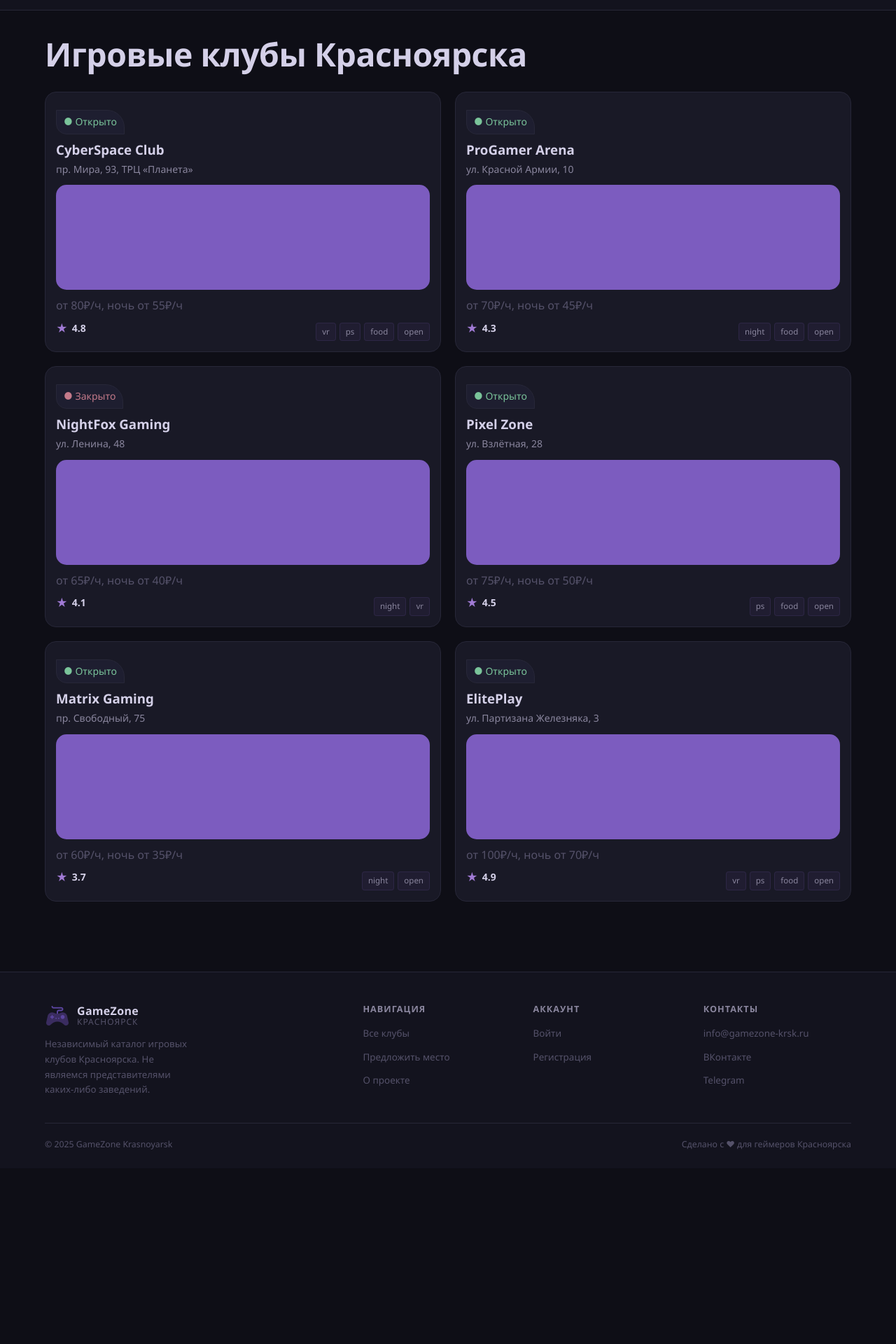
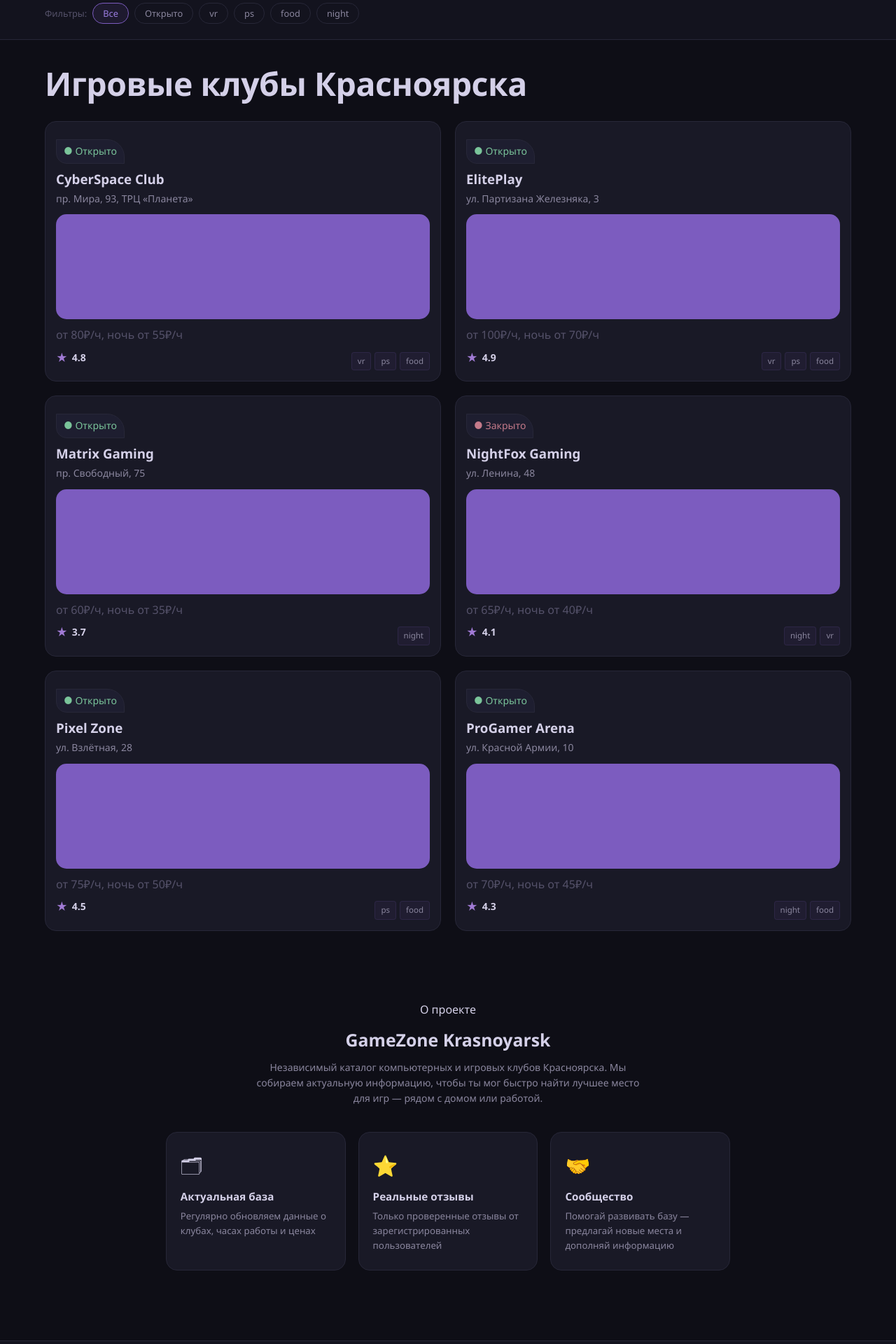
Before and after one commit to bruhanovaolga940-cmd/GameZone, a React (Vite) app: page / in a window 1280 px wide. Shown: the part 640-2560 px from the top of the page at 70% size. Before the commit the page ends 2309 px from the top, so only its background shows below. Built offline with nearby package versions, Linux system fonts and the light colour scheme.

Commit message:
add filters, scroll by id, scroll to top

```diff
--- a/src/App.jsx
+++ b/src/App.jsx
@@ -11,12 +11,16 @@ import Clubs from "./pages/Clubs.jsx";
 import ClubDetailPage from "./pages/ClubDetaiPage.jsx";
 import Footer from "./assets/components/footer/Footer.jsx";
 
+import ScrollToTop from "./assets/utilites/ScrollToTop.jsx";
+import ScrollToTopBtn from "./assets/utilites/ScrollToTopBtn.jsx";
+
 function App() {
 
   return (
     <div className="App">
 
       <Router>
+        <ScrollToTop />
         <Header />
         <Routes >
           <Route path="/" element={<Home />}></Route>
@@ -30,6 +34,7 @@ function App() {
 
         </Routes>
         <Footer />
+        <ScrollToTopBtn />
       </Router>
       </div>
   )
--- /dev/null
+++ b/src/assets/components/about/About.jsx
@@ -0,0 +1,34 @@
+import "../about/about.css" ;
+
+const About = () => {
+    return (
+        <div  className="container about-section">
+            <div  className="about-inner">
+                <div  className="hero-eyebrow">О проекте</div>
+                <h2>GameZone Krasnoyarsk</h2>
+                <p className="middle-text">Независимый каталог компьютерных и игровых клубов Красноярска.
+                    Мы собираем актуальную информацию, чтобы ты мог быстро найти
+                    лучшее место для игр — рядом с домом или работой.</p>
+                <div  className="about-cards">
+                    <div  className="about-card">
+                        <div  className="about-card-icon">🗂</div>
+                        <h4>Актуальная база</h4>
+                        <p>Регулярно обновляем данные о клубах, часах работы и ценах</p>
+                    </div>
+                    <div  className="about-card">
+                        <div  className="about-card-icon">⭐</div>
+                        <h4>Реальные отзывы</h4>
+                        <p>Только проверенные отзывы от зарегистрированных пользователей</p>
+                    </div>
+                    <div  className="about-card">
+                        <div  className="about-card-icon">🤝</div>
+                        <h4>Сообщество</h4>
+                        <p>Помогай развивать базу — предлагай новые места и дополняй информацию</p>
+                    </div>
+                </div>
+            </div>
+        </div>
+     );
+}
+
+export default About;
--- /dev/null
+++ b/src/assets/components/about/about.css
@@ -0,0 +1,70 @@
+.about-section{
+        display: flex;
+    flex-direction: column;
+    align-items: center;
+    justify-content: center;
+    margin-left: 5vw;
+    margin-right: 5vw;
+    margin-bottom: 100px;
+
+}
+.about-inner {
+    display: flex;
+    flex-direction: column;
+    align-items: center;
+    justify-content: center;
+    text-align: center;
+    max-width: 70%;
+             margin-left: 5vw;
+    margin-right: 5vw
+}
+
+.about-inner h2 {
+    font-weight: 700;
+    margin: 14px 0 12px;
+}
+
+.about-inner > p {
+    color: var(--text-secondary);
+    max-width: 560px;
+    margin: 0 auto 36px;
+}
+
+.about-cards {
+    display: grid;
+    grid-template-columns: repeat(3, 1fr);
+    gap: 18px;
+}
+
+.about-card {
+    background: var(--bg-card);
+    border: 1px solid var(--border);
+    border-radius: var(--radius-lg);
+    padding: 24px 20px;
+    text-align: left;
+    transition: all var(--tr);
+}
+
+.about-card:hover {
+    border-color: var(--border-hover);
+    transform: translateY(-2px);
+    box-shadow: 0 6px 20px rgba(0, 0, 0, 0.3);
+}
+
+.about-card-icon {
+    font-size: 1.8rem;
+    margin-bottom: 12px;
+    display: block;
+}
+
+.about-card h4 {
+    font-size: 0.95rem;
+    font-weight: 600;
+    margin-bottom: 7px;
+}
+
+.about-card p {
+    font-size: 0.83rem;
+    color: var(--text-secondary);
+    line-height: 1.6;
+}
--- a/src/assets/club/ClubCard.jsx
+++ b/src/assets/components/club/ClubCard.jsx
@@ -1,5 +1,5 @@
 import { NavLink } from "react-router-dom";
-import "../club/club.css";
+import "./club.css";
 
  const ClubCard=({id, name, desc, address, rating, isOpen, tag, price})=> {
 
--- a/src/assets/helpers/ClubList.jsx
+++ b/src/assets/helpers/ClubList.jsx
@@ -10,7 +10,7 @@ const clubs = [
         reviewsCount: 124,
         icon: "🖥️",
         isOpen: true,
-        tags: ["vr", "ps", "food", "open"],
+        tags: ["vr", "ps", "food"],
         tagLabels: ["VR", "PlayStation", "Еда", "Турниры"],
         desc: "Современный игровой клуб с топовым оборудованием. 60 мощных ПК на базе RTX 4070, зона PlayStation 5, VR-арена. Уютная атмосфера, бар с едой и напитками. Регулярно проводим турниры по CS2, Dota 2, Valorant.",
         schedule: [
@@ -39,7 +39,7 @@ const clubs = [
         reviewsCount: 87,
         icon: "🎯",
         isOpen: true,
-        tags: ["night", "food", "open"],
+        tags: ["night", "food" ],
         tagLabels: ["Ночные тарифы", "Напитки", "Турниры"],
         desc: "Клуб для настоящих геймеров. 45 ПК с мониторами 144 Гц, гарнитуры HyperX, профессиональные мыши и клавиатуры. Выгодные ночные тарифы, еженедельные турниры. Есть зона отдыха с диванами.",
         schedule: [
@@ -95,7 +95,7 @@ const clubs = [
         reviewsCount: 210,
         icon: "🏆",
         isOpen: true,
-        tags: ["ps", "food", "open"],
+        tags: ["ps", "food",  ],
         tagLabels: ["PS5", "Турниры", "Бар"],
         desc: "Большой игровой центр с 80 ПК и зоной PlayStation 5. Профессиональная площадка для турниров. Полноценный бар с едой и алкоголем. Отдельные кабинки для командных игр. Парковка рядом.",
         schedule: [
@@ -124,7 +124,7 @@ const clubs = [
         reviewsCount: 41,
         icon: "🌐",
         isOpen: true,
-        tags: ["night", "open"],
+        tags: ["night" ],
         tagLabels: ["Бюджетно", "24/7"],
         desc: "Бюджетный клуб, работающий круглосуточно. 25 ПК среднего уровня, стабильный интернет. Идеально для тех, кто хочет поиграть недорого в любое время суток. Есть кофе и снэки.",
         schedule: [
@@ -152,7 +152,7 @@ const clubs = [
         reviewsCount: 302,
         icon: "💎",
         isOpen: true,
-        tags: ["vr", "ps", "food", "open"],
+        tags: ["vr", "ps", "food" ],
         tagLabels: ["VR", "PS5", "Бар", "Lounge"],
         desc: "Премиальный игровой клуб. 100 ПК на базе RTX 4090, кресла Herman Miller, мониторы 240 Гц. Большая VR-арена, зал PS5 с 12 местами, lounge-зона с баром. Лучшее место для корпоративов и турниров.",
         schedule: [
--- a/src/pages/Clubs.jsx
+++ b/src/pages/Clubs.jsx
@@ -1,34 +1,109 @@
 import { useState, useMemo } from "react";
 import { clubs } from "../assets/helpers/ClubList.jsx";
-import ClubCard   from "../assets/club/ClubCard.jsx";
+import ClubCard   from "../assets/components/club/ClubCard.jsx";
 import img from "../pages/poisk.png";
 
 const Clubs=()=> {
+
+    const ALL_TAGS = [...new Set(clubs.flatMap(club => club.tags))];
+
+    const [search, setSearch] = useState("");
+    const [filter, setFilter] = useState("all");
+    const [sort, setSort] = useState("name");
+    const [activeTags, setActiveTags] = useState([]);
+
+// фильтрация по тегам
+    const toggleTag = (tag) => {
+        setActiveTags(prev =>
+            prev.includes(tag) ? prev.filter(t => t !== tag) : [...prev, tag]
+        )
+    }
+//  пересчитывает значение только при изменении зависимостей
+    const filteredClubs = useMemo(()=>{
+        let result = [...clubs];
+
+
+        // Поиск
+        if (search) {
+            const query = search.toLowerCase();
+
+            result = result.filter(club =>
+                club.name.toLowerCase().includes(query) || club.address.toLowerCase().includes(query)
+            );
+        }
+
+
+            // фильтр
+        if (filter === "open") {
+            result = result.filter(club => club.isOpen === true)
+        }
+
+        // теги
+        if (activeTags.length > 0) {
+            result = result.filter(club => activeTags.every(tag => club.tags.includes(tag)))
+        }
+
+
+        // сортировка
+        result.sort((a, b)=>{
+
+            if (sort === "name") {
+            return a.name.localeCompare(b.name, "en")
+            }
+
+            if (sort === "rating") {
+                return b.rating - a.rating;
+            }
+            return 0;
+        });
+        return result;
+
+        }, [search, activeTags, filter, sort])
+        ;
+
+
+
     return (
         <div className="container">
 
             <section class="search-section">
                 <div class="container">
                     <div class="search-bar">
+
+                        {/* строка поиска */}
                         <div class="search-input-wrap">
                             <span class="search-input-icon"><img src={img}></img></span>
-                            <input type="text" id="mainSearch" placeholder="Найти клуб по названию или адресу..." oninput="filterClubs()" />
+                            <input type="text" id="mainSearch" placeholder="Найти клуб по названию или адресу..."
+                            value={search}
+                            onChange={(e) => setSearch(e.target.value)}  />
                         </div>
-                        <select id="sortSelect" onChange="filterClubs()">
+                        {/* Сортировка */}
+                        <select
+                        value={sort}
+                        onChange={(e) => setSort(e.target.value)}>
                             <option value="rating">По рейтингу</option>
                             <option value="name">По названию</option>
-                            <option value="reviews">По отзывам</option>
                         </select>
                     </div>
-                    {/* <div class="filter-row">
+                    {/* фильтры */}
+                    <div class="filter-row">
                         <span class="filter-label">Фильтры:</span>
-                        <button class="filter-chip active" onclick="setFilter(this,'all')">Все</button>
-                        <button class="filter-chip" onclick="setFilter(this,'open')">🟢 Открыто</button>
-                        <button class="filter-chip" onclick="setFilter(this,'vr')">🥽 VR</button>
-                        <button class="filter-chip" onclick="setFilter(this,'ps')">🎮 PlayStation</button>
-                        <button class="filter-chip" onclick="setFilter(this,'night')">🌙 Ночные тарифы</button>
-                        <button class="filter-chip" onclick="setFilter(this,'food')">🍕 Еда</button>
-                    </div> */}
+                        {["all", "open"].map(f => (
+                            <button key={f}  className={`filter-chip ${filter === f ? "active": "" }`}
+                            onClick={() => setFilter(f)}>
+                            {f === "all" && "Все"}
+                            {f === "open" && "Открыто"}
+                            </button>
+                        ))}
+
+                        {ALL_TAGS.map(tag => (
+                            <button
+                            key={tag}
+                            className= {`filter-chip ${activeTags.includes(tag) ? "active" : ""}`}
+                            onClick={() => toggleTag(tag)}
+                            >{tag}</button>
+                        ))}
+                    </div>
                 </div>
             </section>
 
@@ -42,7 +117,9 @@ const Clubs=()=> {
             {/* Рендерим карточку для каждого клуба */}
             <div className="clubs-grid">
 
-                {clubs.map(club => (
+
+                {filteredClubs.length > 0 ? (
+                filteredClubs.map(club => (
                     <ClubCard key={club.id}
                     club={club}
                     id={club.id}
@@ -54,7 +131,21 @@ const Clubs=()=> {
                     tag={club.tags}
                     price={club.price}
                     />
-                ))}
+                ))):(
+                    <div className="empty-state">
+                        <div className="empty-icon">🔍</div>
+                        <p>Ничего не найдено</p>
+                        <button
+                            className="btn btn-ghost btn-sm"
+                            onClick={() => {
+                                setSearch("");
+                                setFilter("all");
+                            }}
+                        >
+                            Сбросить фильтры
+                        </button>
+                    </div>
+                )}
             </div>
 
 
--- a/src/pages/Home.jsx
+++ b/src/pages/Home.jsx
@@ -1,4 +1,5 @@
 
+import About from "../assets/components/about/About.jsx";
 import Hero from "../assets/components/hero/Hero.jsx";
 import Clubs from "./Clubs.jsx";
 
@@ -6,7 +7,8 @@ const Home = () => {
     return (
         <>
             <Hero />
-            <Clubs />
+            <section id="clubs"><Clubs /></section>
+            <section id="about"><About /></section>
 
         </>
     );
--- a/src/styles/App.css
+++ b/src/styles/App.css
@@ -41,7 +41,9 @@ html {
     scroll-behavior: smooth;
     min-height: 100vh;
 }
-
+#clubs, #about {
+    scroll-margin-top: 80px;
+}
 body {
     font-family: 'Segoe UI', system-ui, -apple-system, sans-serif;
     background: var(--bg-primary);
```
Also changed, not shown: src/assets/utilites/ScrollToTop.jsx (added, +16 -0 lines), src/assets/utilites/ScrollToTopBtn.jsx (added, +52 -0 lines), src/assets/utilites/scrollToTopBtn.css (added, +31 -0 lines), src/assets/components/club/club.css (renamed from src/assets/club/club.css).
